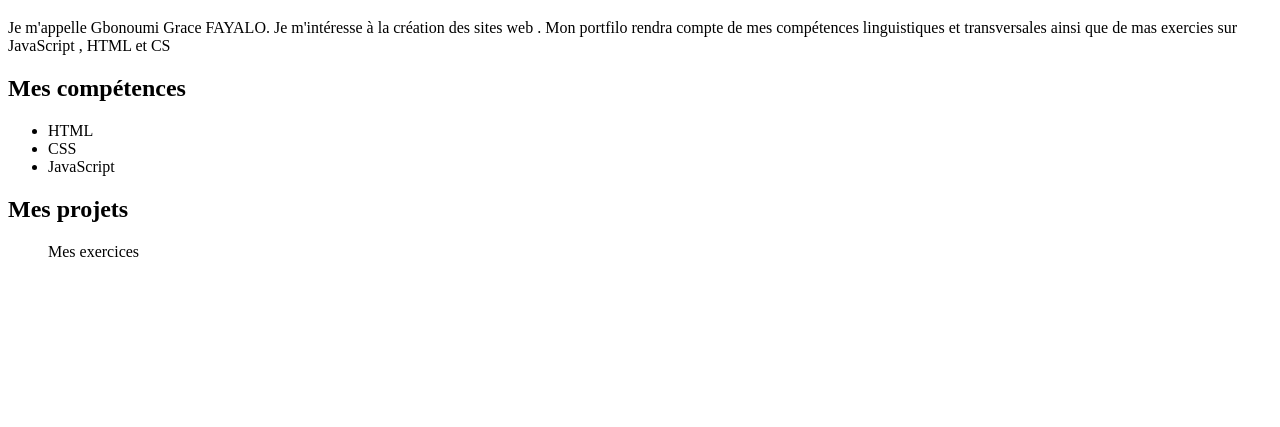
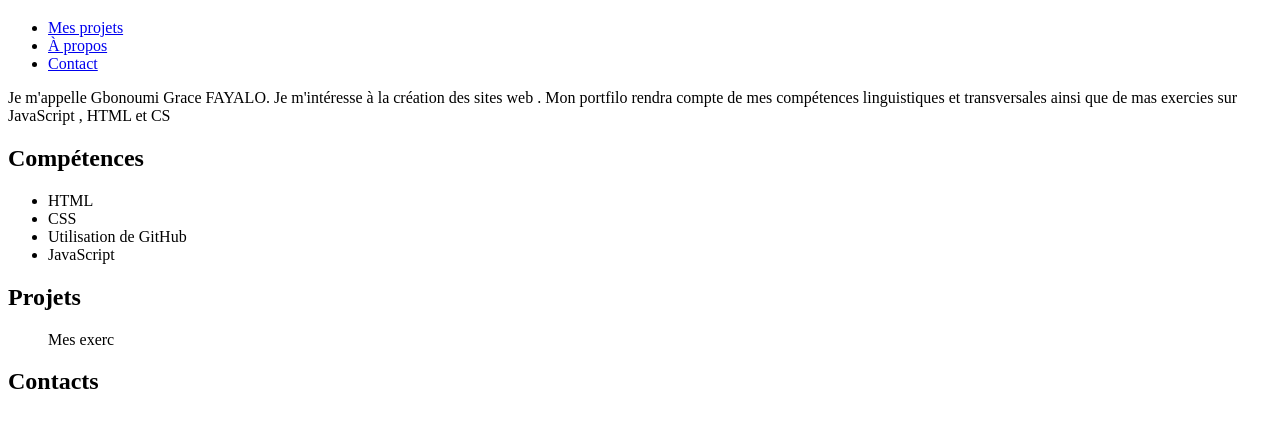
Before and after one commit to fayalograce8-dotcom/mon_portfolio, a plain HTML site: page index.html in a window 1280 px wide. Shown: the part 61-488 px from the top of the page. Drawn offline with Linux system fonts and the light colour scheme.

Commit message:
Enhance portfolio with navigation and skills updates
Added navigation links and updated skills section.

```diff
--- a/index.html
+++ b/index.html
@@ -7,14 +7,24 @@
 </head>
 <body>
     <h1>Bienvenue sur mon portfolio</h1>
+    <nav>
+  <ul>
+    <li><a href="projet.html">Mes projets</a></li>
+    <li><a href="#">À propos</a></li>
+    <li><a href="contact.html">Contact</a></li>
+  </ul>
+</nav>
     <p>Je m'appelle Gbonoumi Grace FAYALO. Je m'intéresse à la création des sites web . Mon portfilo rendra compte de mes compétences linguistiques et transversales ainsi que de mas exercies sur JavaScript , HTML et CS</p>
-        <h2>Mes compétences</h2>
+
+    <h2>Compétences</h2>
         <ul>
             <li>HTML</li>
-            <li>CSS</li>
+             <li>CSS</li>
+            <li>Utilisation de GitHub</li>
             <li>JavaScript</li>
         </ul>
-        <h2>Mes projets</h2>
-        <ul>Mes exercices</ul>
+        <h2>Projets</h2>
+        <ul>Mes exerc</ul>
+    <h2>Contacts</h2>
 </body>
 </html>
```
